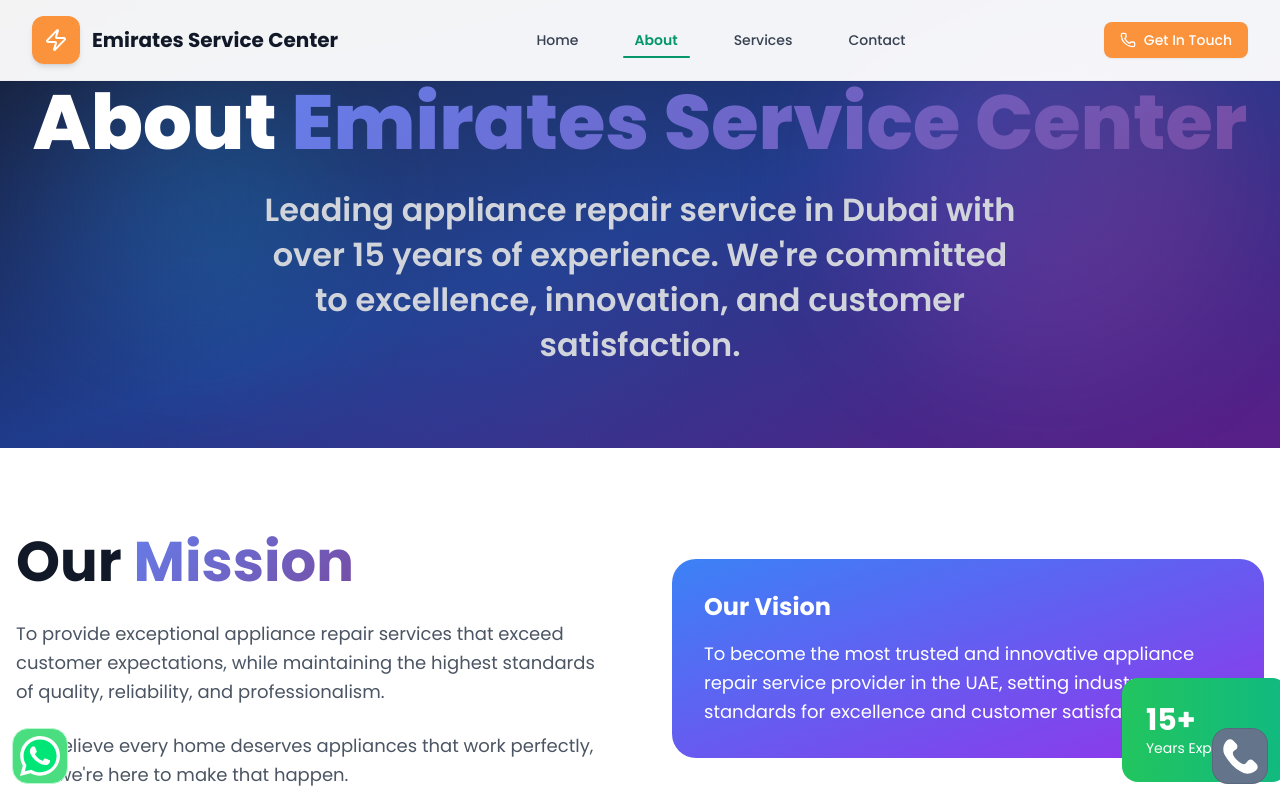
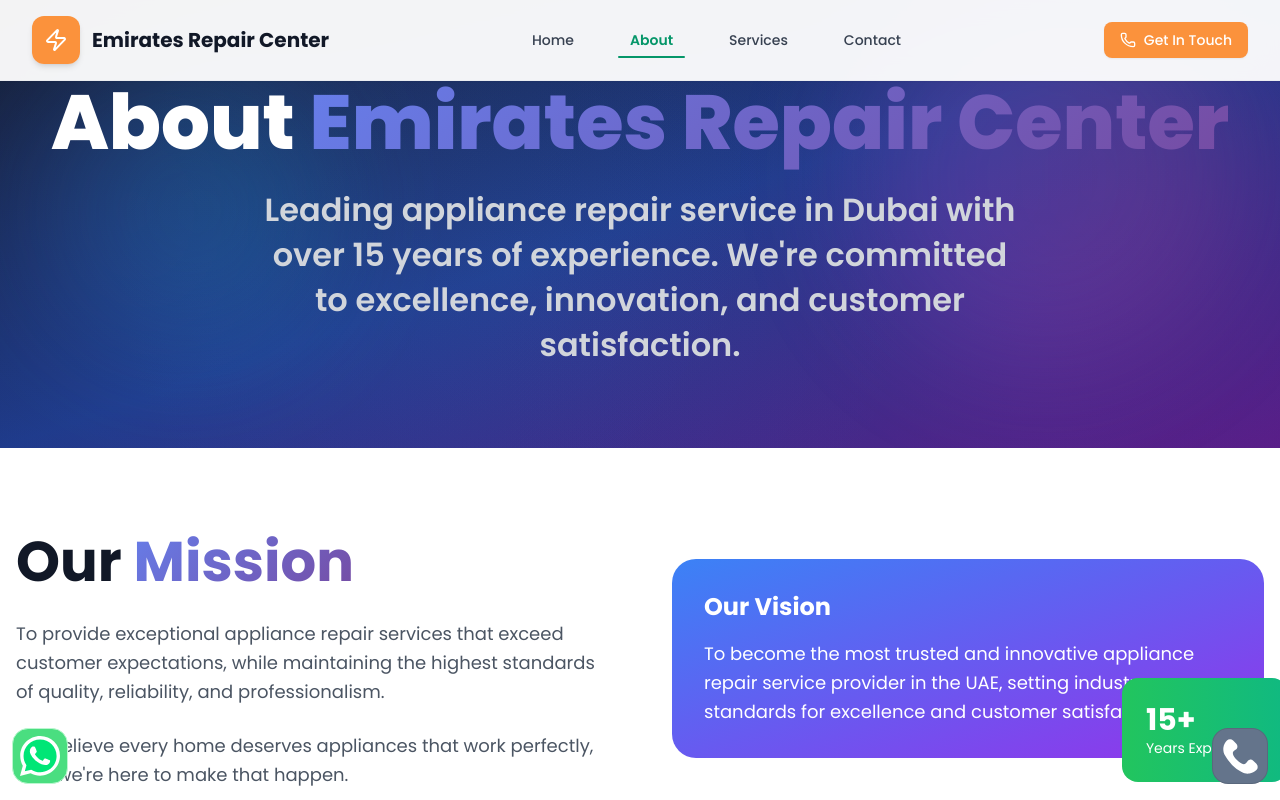
Before and after one commit to 99-Malik/Qasim-Yaqoob-Website, a Next.js app: page /about in a window 1280 px wide. Shown: the top 800 px of the page. Built offline with nearby package versions, Linux system fonts and the light colour scheme.

Commit message:
new chnages

```diff
--- a/src/app/about/page.jsx
+++ b/src/app/about/page.jsx
@@ -96,7 +96,7 @@
             transition={{ duration: 0.8 }}
           >
             <h1 className="text-responsive-xl font-bold mb-6">
-              About <span className="gradient-text">Emirates Service Center</span>
+              About <span className="gradient-text">Emirates Repair Center</span>
             </h1>
             <p className="text-responsive-md text-gray-300 max-w-3xl mx-auto leading-relaxed">
               Leading appliance repair service in Dubai with over 15 years of experience.
--- a/src/app/contact/page.jsx
+++ b/src/app/contact/page.jsx
@@ -90,7 +90,7 @@
           >
             Contact
             <span className="block bg-gradient-to-r from-emerald-400 to-teal-400 bg-clip-text text-transparent">
-              Emirates Service Center
+              Emirates Repair Center
             </span>
           </motion.h1>
           <motion.p
--- a/src/app/privacy/page.jsx
+++ b/src/app/privacy/page.jsx
@@ -93,12 +93,12 @@
               Our Commitment to Privacy
             </h2>
             <p className="text-gray-600 leading-relaxed mb-4">
-              At Emirates Service Center, we are committed to protecting your privacy and ensuring the security of your personal information.
+              At Emirates Repair Center, we are committed to protecting your privacy and ensuring the security of your personal information.
               This Privacy Policy explains how we collect, use, and safeguard your data when you use our appliance repair services.
             </p>
             <p className="text-gray-600 leading-relaxed">
               We believe in transparency and want you to understand how your information is handled.
-              This policy applies to all services provided by Emirates Service Center and our website.
+              This policy applies to all services provided by Emirates Repair Center and our website.
             </p>
           </motion.div>
 
--- a/src/app/terms/page.jsx
+++ b/src/app/terms/page.jsx
@@ -93,8 +93,8 @@
               Agreement to Terms
             </h2>
             <p className="text-gray-600 leading-relaxed mb-4">
-              By using Emirates Service Center's appliance repair services, you agree to be bound by these Terms of Service.
-              These terms govern your use of our services and form a legally binding agreement between you and Emirates Service Center.
+              By using Emirates Repair Center's appliance repair services, you agree to be bound by these Terms of Service.
+              These terms govern your use of our services and form a legally binding agreement between you and Emirates Repair Center.
             </p>
             <p className="text-gray-600 leading-relaxed">
               We may update these terms from time to time. Continued use of our services after changes constitutes acceptance of the new terms.
--- a/src/components/footer/Footer.jsx
+++ b/src/components/footer/Footer.jsx
@@ -95,7 +95,7 @@
                 {/* Glow Effect */}
               </div>
               <div>
-                <h3 className="text-2xl font-black text-white tracking-tight">Emirates Service Center</h3>
+                <h3 className="text-2xl font-black text-white tracking-tight">Emirates Repair Center</h3>
                 <div className="flex items-center gap-2 mt-1">
                   <Sparkles className="h-4 w-4 text-amber-400 animate-pulse" />
                   <span className="text-sm font-bold text-white/80 uppercase tracking-widest">Elite Solutions</span>
@@ -288,7 +288,7 @@
               className="text-center sm:text-right"
             >
               <p className="text-sm text-white/60">
-                © {currentYear} Emirates Service Center. All rights reserved.
+                © {currentYear} Emirates Repair Center. All rights reserved.
               </p>
               <p className="text-xs text-white/40 mt-1">
                 Elite Appliance Repair Services in UAE
--- a/src/components/header/ACHeader.jsx
+++ b/src/components/header/ACHeader.jsx
@@ -62,7 +62,7 @@
                 <Wrench className="w-6 h-6" />
               </div>
               <div>
-                <div className="font-bold text-lg sm:text-xl text-gray-900">Emirates Service Center</div>
+                <div className="font-bold text-lg sm:text-xl text-gray-900">Emirates Repair Center</div>
                 <div className="text-xs sm:text-sm text-gray-600">Home Appliance Repair</div>
               </div>
             </Link>
--- a/src/components/header/Header.jsx
+++ b/src/components/header/Header.jsx
@@ -51,7 +51,7 @@
                 <Zap className="w-5 h-5 lg:w-6 lg:h-6 text-white" />
               </div>
               <div>
-                <div className="text-lg lg:text-xl font-bold text-gray-900">Emirates Service Center</div>
+                <div className="text-lg lg:text-xl font-bold text-gray-900">Emirates Repair Center</div>
               </div>
             </Link>
           )}
--- a/src/components/header/HeaderSheet.jsx
+++ b/src/components/header/HeaderSheet.jsx
@@ -58,7 +58,7 @@
             <SheetClose asChild>
               <Link href="/" className="flex items-center gap-2">
                 <span className={`text-xl font-bold ${brandTextColor}`}>
-                  {isCompanyRoute ? "AUTHORIZED REPAIRS" : "Emirates Service Center"}
+                  {isCompanyRoute ? "AUTHORIZED REPAIRS" : "Emirates Repair Center"}
                 </span>
               </Link>
             </SheetClose>
--- a/src/components/sections/home/TestimonialsSection.jsx
+++ b/src/components/sections/home/TestimonialsSection.jsx
@@ -72,7 +72,7 @@
       name: "Ahmed Al Mansouri",
       role: "Elite Homeowner",
       content:
-        "Instant service! Emirates Service Center saved me from buying a new washing machine with their cutting-edge technology. Fixed in under an hour - absolutely incredible!",
+        "Instant service! Emirates Repair Center saved me from buying a new washing machine with their cutting-edge technology. Fixed in under an hour - absolutely incredible!",
       rating: 5,
       avatar: "A",
       gradient: "from-violet-500 to-purple-600"
@@ -81,7 +81,7 @@
       name: "Sarah Johnson",
       role: "Premium Restaurant Owner",
       content:
-        "We rely on our commercial appliances daily. Emirates Service Center has been our elite service provider for years. Instant technology, lightning-fast, and always professional.",
+        "We rely on our commercial appliances daily. Emirates Repair Center has been our elite service provider for years. Instant technology, lightning-fast, and always professional.",
       rating: 5,
       avatar: "S",
       gradient: "from-amber-500 to-orange-600"
@@ -90,7 +90,7 @@
       name: "Mohammed Hassan",
       role: "Elite Property Manager",
       content:
-        "Managing multiple properties means dealing with appliance issues regularly. Emirates Service Center's Instant team is always available and gets the job done perfectly every time.",
+        "Managing multiple properties means dealing with appliance issues regularly. Emirates Repair Center's Instant team is always available and gets the job done perfectly every time.",
       rating: 5,
       avatar: "M",
       gradient: "from-emerald-500 to-teal-600"
@@ -117,7 +117,7 @@
       name: "Aisha Rahman",
       role: "Premium Homeowner",
       content:
-        "I was worried about my oven before a big dinner party. Emirates Service Center came through with Instant same-day service and fixed it perfectly. Elite service!",
+        "I was worried about my oven before a big dinner party. Emirates Repair Center came through with Instant same-day service and fixed it perfectly. Elite service!",
       rating: 5,
       avatar: "A",
       gradient: "from-rose-500 to-pink-600"
```
